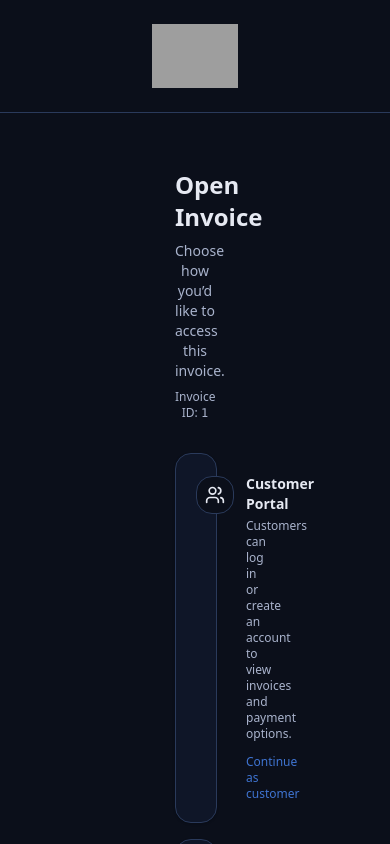
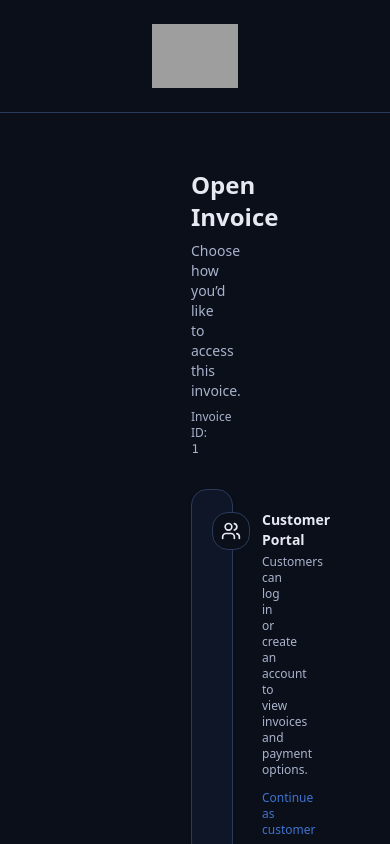
Before and after one commit to WolfCon2023/boaz_v2, a React (Vite) app in the folder apps/web/: page /invoices/access/1 in a window 390 px wide. Shown: the top 844 px of the page. Built offline with nearby package versions, Linux system fonts and the light colour scheme; grey boxes are pictures that could not be loaded.

Commit message:
chore: Added product quantity enhancement to Invoices

```diff
--- a/apps/web/src/pages/InvoiceAccess.tsx
+++ b/apps/web/src/pages/InvoiceAccess.tsx
@@ -23,7 +23,7 @@ export default function InvoiceAccess() {
   const internalHref = invoiceId ? `/apps/crm/invoices/${encodeURIComponent(invoiceId)}/print` : '/apps/crm/invoices'
 
   return (
-    <div className="mx-auto max-w-3xl py-10">
+    <div className="mx-auto w-full max-w-3xl px-4 py-10 sm:px-0">
       <div className="mb-8 text-center">
         <div className="text-2xl font-semibold">Open Invoice</div>
         <div className="mt-2 text-sm text-[color:var(--color-text-muted)]">
@@ -36,10 +36,10 @@ export default function InvoiceAccess() {
         )}
       </div>
 
-      <div className="grid grid-cols-1 gap-4 md:grid-cols-2">
+      <div className="grid w-full grid-cols-1 gap-4 sm:grid-cols-2">
         <a
           href={customerHref}
-          className="group rounded-2xl border border-[color:var(--color-border)] bg-[color:var(--color-panel)] p-5 shadow-sm transition hover:bg-[color:var(--color-muted)]"
+          className="group block w-full rounded-2xl border border-[color:var(--color-border)] bg-[color:var(--color-panel)] p-5 text-left shadow-sm transition hover:bg-[color:var(--color-muted)]"
         >
           <div className="flex items-start gap-3">
             <div className="mt-0.5 rounded-lg border border-[color:var(--color-border)] bg-[color:var(--color-bg)] p-2">
@@ -62,7 +62,7 @@ export default function InvoiceAccess() {
 
         <a
           href={internalHref}
-          className="group rounded-2xl border border-[color:var(--color-border)] bg-[color:var(--color-panel)] p-5 shadow-sm transition hover:bg-[color:var(--color-muted)]"
+          className="group block w-full rounded-2xl border border-[color:var(--color-border)] bg-[color:var(--color-panel)] p-5 text-left shadow-sm transition hover:bg-[color:var(--color-muted)]"
         >
           <div className="flex items-start gap-3">
             <div className="mt-0.5 rounded-lg border border-[color:var(--color-border)] bg-[color:var(--color-bg)] p-2">
```
